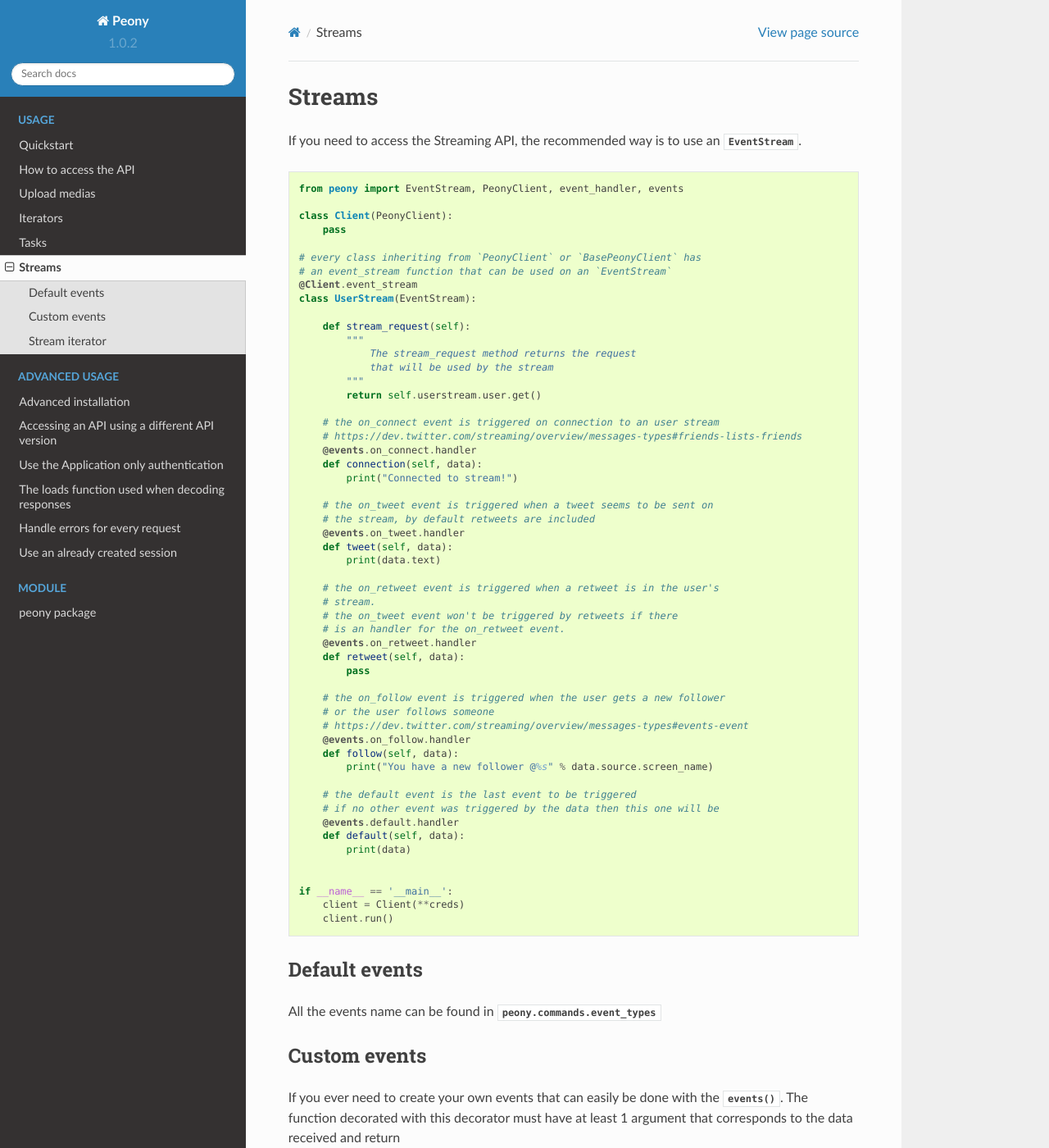
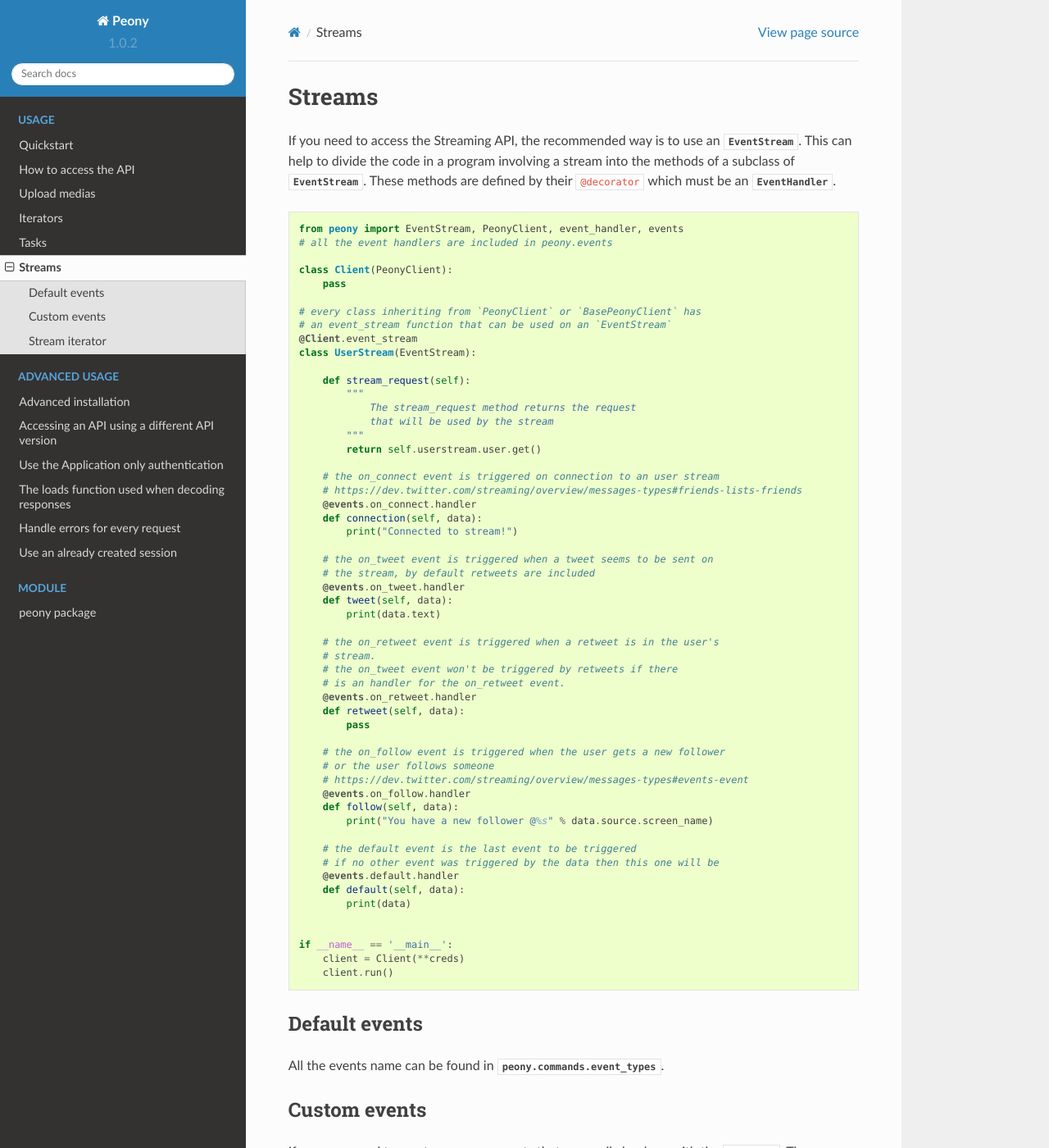
Before and after one commit to odrling/peony-twitter, a Sphinx documentation site: the page built from docs/usage/streams.rst, in a window 1280 px wide and 1400 px high. Shown: the whole window at 82% size. Built offline with Sphinx 7.4.7 and the Read the Docs theme 2.0.0, drawn with Linux system fonts in a browser that asks for light colours.

Commit message:
minor changes in the documentation

```diff
--- a/docs/usage/media.rst
+++ b/docs/usage/media.rst
@@ -68,7 +68,8 @@ or a file object:
 
 .. note::
 
-    It is recommended to install ``aiofiles`` if you are planning to use files.
+    It is recommended to use ``aiofiles`` if you are planning to work with
+    files.
 
 or even bytes:
 
--- a/docs/usage/streams.rst
+++ b/docs/usage/streams.rst
@@ -3,12 +3,17 @@
 =========
 
 If you need to access the Streaming API, the recommended way is to use an
-:class:`~peony.commands.event_handlers.EventStream`.
+:class:`~peony.commands.event_handlers.EventStream`. This can help to divide
+the code in a program involving a stream into the methods of a subclass of
+:class:`~peony.commands.event_handlers.EventStream`. These methods are
+defined by their ``@decorator`` which must be an
+:class:`~peony.commands.event_handlers.EventHandler`.
 
 
 .. code-block:: python
 
     from peony import EventStream, PeonyClient, event_handler, events
+    # all the event handlers are included in peony.events
 
     class Client(PeonyClient):
         pass
@@ -66,7 +71,7 @@ If you need to access the Streaming API, the recommended way is to use an
 Default events
 --------------
 
-All the events name can be found in :obj:`peony.commands.event_types`
+All the events name can be found in :obj:`peony.commands.event_types`.
 
 Custom events
 -------------
```
